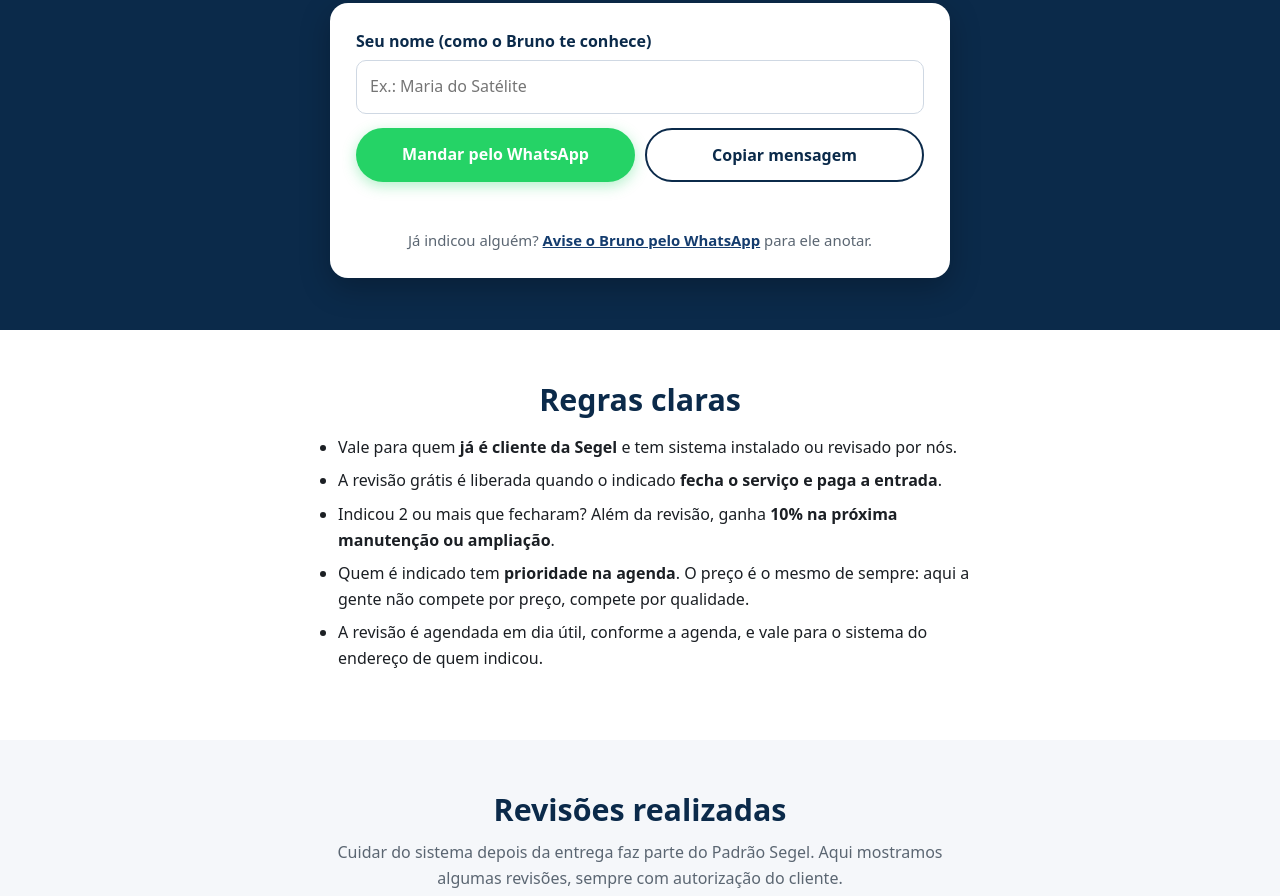
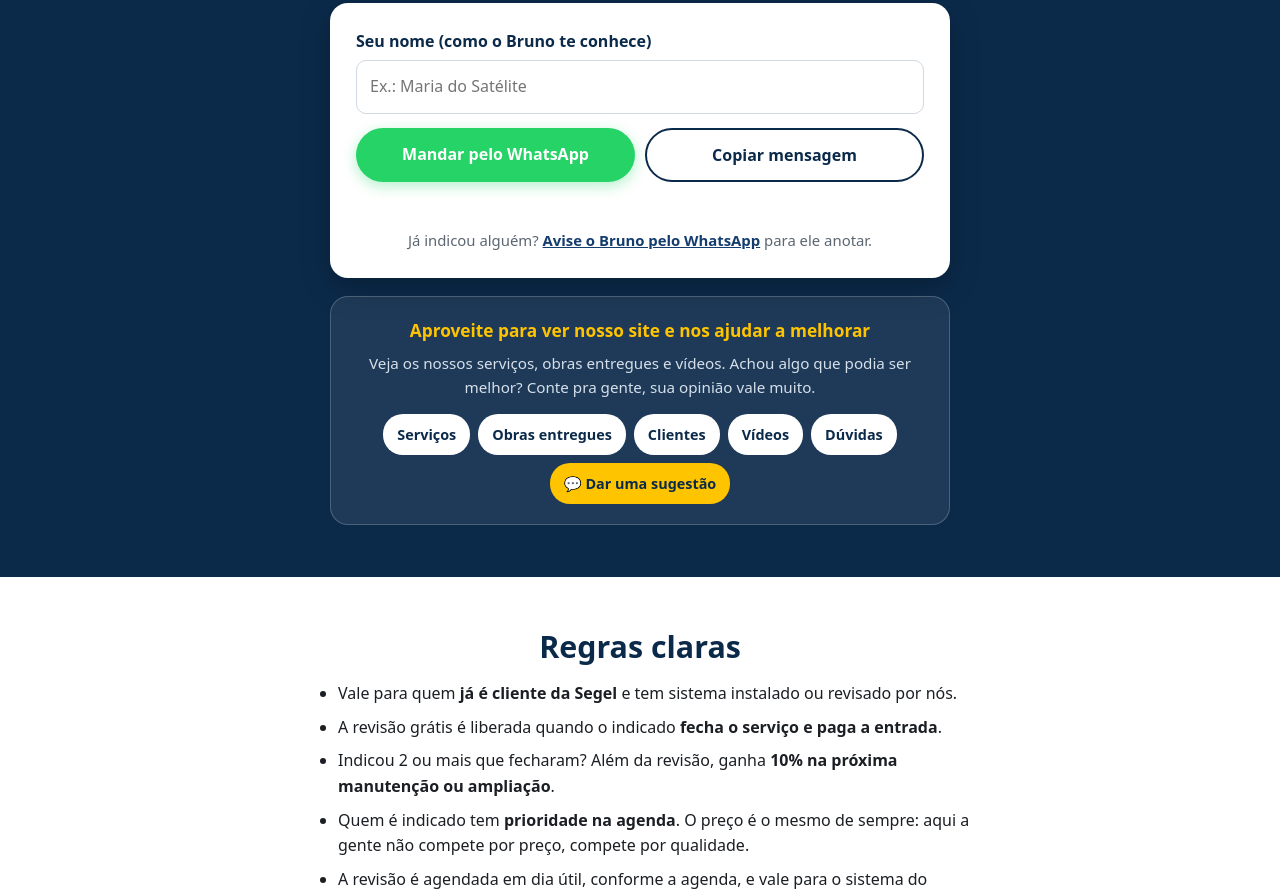
Before and after one commit to cantinhosite/site-segel, a plain HTML site: page indique-e-ganhe.html in a window 1280 px wide. Shown: the part 1275-2171 px from the top of the page. Drawn offline with Linux system fonts and the light colour scheme.

Commit message:
Indique e Ganhe: convite para ver o site e dar sugestão (#7)
* Nova página Indique e Ganhe: painel com link de indicação pelo WhatsApp e área Revisões realizadas

Co-Authored-By: Claude Opus 5.5 <noreply@anthropic.com>
Claude-Session: https://claude.ai/code/session_01GctfFAyu22uGyJeSnB9ZAS

* Indique e Ganhe: bloco 'Aproveite para ver nosso site e nos ajudar a melhorar' com atalhos e botão de sugestão

Co-Authored-By: Claude Opus 5.5 <noreply@anthropic.com>
Claude-Session: https://claude.ai/code/session_01GctfFAyu22uGyJeSnB9ZAS

---------

Co-authored-by: Claude <noreply@anthropic.com>

```diff
--- a/indique-e-ganhe.html
+++ b/indique-e-ganhe.html
@@ -84,6 +84,12 @@ header{position:sticky;top:0;z-index:20;background:var(--navy);color:#fff}
 .ok{color:#1e7e34;font-weight:700;margin-top:8px;min-height:1.4em;font-size:.93rem}
 .ja{font-size:.93rem;color:var(--muted);margin:18px 0 0;text-align:center}
 .ja a{color:var(--navy2);font-weight:700}
+.site{max-width:620px;margin:18px auto 0;background:rgba(255,255,255,.08);border:1px solid rgba(255,255,255,.2);border-radius:18px;padding:20px;text-align:center}
+.site b{color:var(--gold);font-size:1.08rem}
+.site p{margin:6px 0 14px;color:#d6e0ea;font-size:.95rem}
+.links{display:flex;flex-wrap:wrap;gap:8px;justify-content:center}
+.links a{background:#fff;color:var(--navy);text-decoration:none;font-weight:700;font-size:.9rem;padding:9px 14px;border-radius:20px}
+.links a.sug{background:var(--gold)}
 .regras{max-width:720px;margin:0 auto}
 .regras li{margin-bottom:8px}
 .bgsoft{background:var(--bg)}
@@ -176,7 +182,15 @@ footer a{color:var(--gold);text-decoration:none;font-weight:600}
         <button class="btn sec" id="copiar" type="button">Copiar mensagem</button>
       </div>
       <div class="ok" id="ok"></div>
-      <p class="ja">Já indicou alguém? <a id="avisar" href="https://wa.me/5591991256818?text=Ol%C3%A1%20Bruno%2C%20indiquei%20uma%20pessoa%20para%20a%20Segel" target="_blank" rel="noopener">Avise o Bruno pelo WhatsApp</a> para ele anotar.</p>
+      <p class="ja">Já indicou alguém? <a id="avisar" href="https://api.whatsapp.com/send?phone=5591991256818&amp;text=Ol%C3%A1%20Bruno%2C%20indiquei%20uma%20pessoa%20para%20a%20Segel" target="_blank" rel="noopener">Avise o Bruno pelo WhatsApp</a> para ele anotar.</p>
+    </div>
+    <div class="site">
+      <b>Aproveite para ver nosso site e nos ajudar a melhorar</b>
+      <p>Veja os nossos serviços, obras entregues e vídeos. Achou algo que podia ser melhor? Conte pra gente, sua opinião vale muito.</p>
+      <div class="links">
+        <a href="/#servicos">Serviços</a><a href="/#obras">Obras entregues</a><a href="/#clientes">Clientes</a><a href="/#videos">Vídeos</a><a href="/#duvidas">Dúvidas</a>
+        <a class="sug" href="https://api.whatsapp.com/send?phone=5591991256818&amp;text=Ol%C3%A1%20Bruno%2C%20vi%20o%20site%20da%20Segel%20e%20tenho%20uma%20sugest%C3%A3o%3A%20" target="_blank" rel="noopener">💬 Dar uma sugestão</a>
+      </div>
     </div>
   </div>
 </section>
@@ -260,7 +274,7 @@ footer a{color:var(--gold);text-decoration:none;font-weight:600}
   var inp = document.getElementById('nome'), prev = document.getElementById('prev'),
       env = document.getElementById('enviar'), cop = document.getElementById('copiar'),
       ok = document.getElementById('ok'), avisar = document.getElementById('avisar');
-  /* compartilhar usa api.whatsapp.com para não contar como contato no Google Ads */
+  /* compartilhar, avisar e sugestão usam api.whatsapp.com para não contar como contato (orçamento) no Google Ads */
   function msg(){
     var n = limpa(inp.value);
     var link = n ? SITE + '?de=' + encodeURIComponent(n) : SITE;
@@ -273,7 +287,7 @@ footer a{color:var(--gold);text-decoration:none;font-weight:600}
     var n = limpa(inp.value), m = msg();
     prev.textContent = m; prev.style.display = n ? 'block' : 'none';
     env.href = 'https://api.whatsapp.com/send?text=' + encodeURIComponent(m);
-    avisar.href = 'https://wa.me/' + FONE + '?text=' + encodeURIComponent('Olá Bruno, aqui é ' + (n || '___') + '. Indiquei uma pessoa para a Segel: ');
+    avisar.href = 'https://api.whatsapp.com/send?phone=' + FONE + '&text=' + encodeURIComponent('Olá Bruno, aqui é ' + (n || '___') + '. Indiquei uma pessoa para a Segel: ');
     ok.textContent = '';
   }
   env.addEventListener('click', function(e){ if (!limpa(inp.value)) { e.preventDefault(); ok.textContent = 'Coloque seu nome primeiro, para o Bruno saber que foi você.'; ok.style.color='#b00020'; inp.focus(); } else { ok.style.color=''; } });
```
